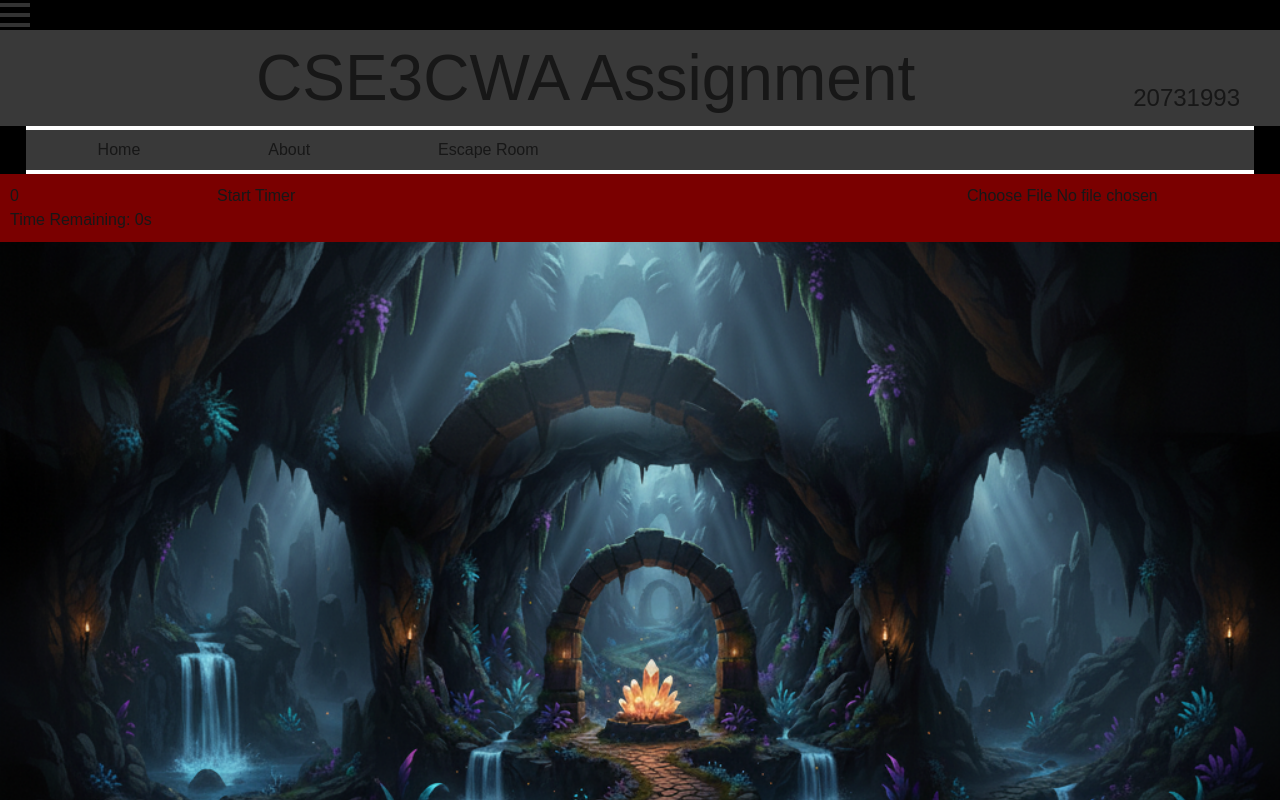
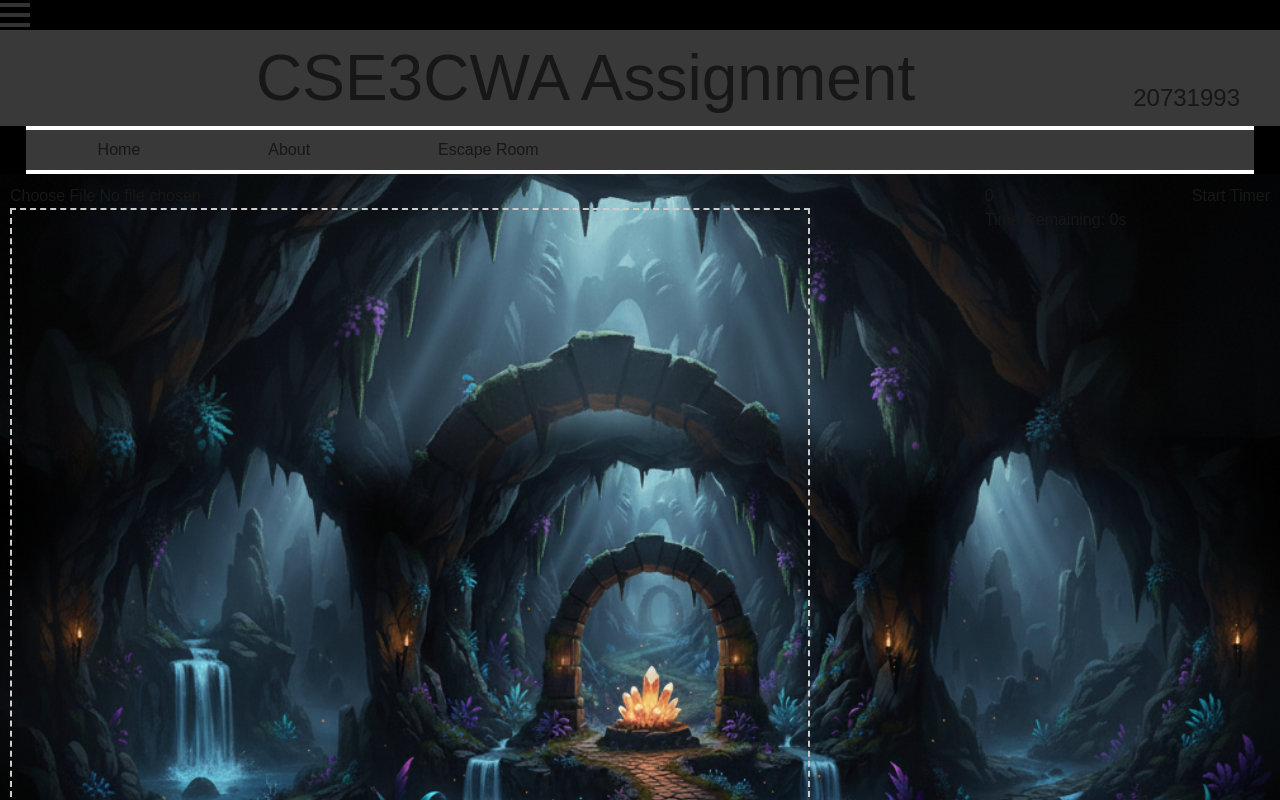
Before and after one commit to ZacharyVoceLTU/CWAAssignment2, a Next.js app in the folder frontend/: page /escaperoom in a window 1280 px wide. Shown: the top 800 px of the page. Built offline with nearby package versions, Linux system fonts and the light colour scheme.

Commit message:
drag and drop kinda works

```diff
--- a/frontend/app/escaperoom/page.module.css
+++ b/frontend/app/escaperoom/page.module.css
@@ -1,25 +1,33 @@
-/* app/escaperoom/page.module.css */
+/* page.module.css */
 
-.background_container {
+.escapeRoomContainer {
     position: relative;
-    padding-top: 61.62%; /* (631 / 1024) * 100 (imageHeight / imageWidth) * 100 */
     width: 100%;
+    height: 100vh;
 }
 
-.background {
+.backgroundLayer {
     position: absolute;
     top: 0;
     left: 0;
     width: 100%;
     height: 100%;
-
+    z-index: 1; /* Puts the background layer behind the UI layer */
     background-image: url('../../images/escapeRoomBackground.png');
     background-size: cover;
     background-position: center;
+    background-repeat: no-repeat;
+    pointer-events: none; /* Disables all mouse events for this layer */
+}
+
+.uiLayer {
+    position: relative;
+    z-index: 2;
+    width: 100%;
+    height: 100%;
 }
 
 .topContainer {
-    background-color: rgb(122, 0, 0);
     display: flex;
     justify-content: space-between;
     align-items: flex-start;
--- a/frontend/app/escaperoom/page.tsx
+++ b/frontend/app/escaperoom/page.tsx
@@ -1,3 +1,4 @@
+// app/escaperoom/page.tsx
 'use client'
 
 import Timer from '@/components/timer/timer'
@@ -5,14 +6,13 @@ import ImageUploader from '@/components/imageuploader/imageuploader'
 import styles from './page.module.css'
 
 export default function EscapeRoom() {
-
-
     return (
-        <div className={styles.background_container}>
-            <div className={styles.background}>
+        <div className={styles.escapeRoomContainer}>
+            <div className={styles.backgroundLayer}></div>
+            <div className={styles.uiLayer}>
                 <div className={styles.topContainer}>
+                    <ImageUploader/>
                     <Timer/>
-                    <ImageUploader/>
                 </div>
             </div>
         </div>
--- a/frontend/app/layout.tsx
+++ b/frontend/app/layout.tsx
@@ -7,6 +7,9 @@ import {useState} from 'react';
 import Header from '@/components/layout/header';
 import Footer from '@/components/layout/footer';
 import HamburgerMenu from "@/components/hamburgerMenu/hamburgerMenu";
+
+import { DndProvider } from "react-dnd";
+import { HTML5Backend } from "react-dnd-html5-backend";
 
 export default function RootLayout({children,}: Readonly<{children: React.ReactNode;}>) {
   const [theme, setTheme] = useState<string>("dark");
@@ -20,12 +23,14 @@ export default function RootLayout({children,}: Readonly<{children: React.ReactN
   return (
       <html lang="en">
         <body>
+          <DndProvider backend={HTML5Backend}>
             <div style={theme === "dark" ? {background: "black"} : theme === "light" ? {background: "white"} : {background: "purple"}}>
             <HamburgerMenu changeTheme={changeTheme}></HamburgerMenu>
             <Header theme={theme}></Header>
             {children}
             <Footer theme={theme}></Footer>
             </div>
+          </DndProvider>
         </body>
       </html>
   );
--- a/frontend/components/imageuploader/imageuploader.module.css
+++ b/frontend/components/imageuploader/imageuploader.module.css
@@ -16,7 +16,8 @@
     gap: 10px;
 }
 
-.clear_button {
+.clear_button,
+.apply_button {
     border: 1px solid #ccc;
     border-radius: 5px;
 }
@@ -37,3 +38,17 @@
 .uploader_controls {
     display: flex;
 }
+
+.applied_image_area {
+    position: relative;
+    border: 2px dashed #ccc;
+    min-height: 100vh;
+    min-width: 100vh;
+    display: block;
+}
+
+.applied_image {
+    max-width: 200px;
+    height: auto;
+    z-index: 10;
+}
--- a/frontend/components/imageuploader/imageuploader.tsx
+++ b/frontend/components/imageuploader/imageuploader.tsx
@@ -1,20 +1,22 @@
 'use client'
 
-import React, {useState, useRef, ChangeEvent} from 'react';
-import styles from '@/components/imageuploader/imageuploader.module.css'
+import React, { useState, useRef, ChangeEvent } from 'react';
+import styles from '@/components/imageuploader/imageuploader.module.css';
 
 interface AppliedImage {
     id: number;
     url: string;
+    x: number;
+    y: number;
 }
 
 const ImageUploader: React.FC = () => {
     const [selectedImage, setSelectedImage] = useState<string | null>(null);
     const [appliedImages, setAppliedImages] = useState<AppliedImage[]>([]);
     const fileInputRef = useRef<HTMLInputElement>(null);
+    const [draggingImageId, setDraggingImageId] = useState<number | null>(null);
 
     const handleImageChange = (e: ChangeEvent<HTMLInputElement>) => {
-        // Check if file was selected
         const file = e.target.files?.[0];
         if (file) {
             const imageUrl = URL.createObjectURL(file);
@@ -22,23 +24,52 @@ const ImageUploader: React.FC = () => {
         }
     };
 
+    const clearImage = () => {
+        setSelectedImage(null);
+        if (fileInputRef.current) {
+            fileInputRef.current.value = "";
+        }
+    };
+
     const applyImage = () => {
         if (selectedImage && appliedImages.length < 3) {
             const newImage: AppliedImage = {
-                id: Date.now(), // Unique ID
-                url: selectedImage
+                id: Date.now(),
+                url: selectedImage,
+                x: 0, // Initial position
+                y: 0, // Initial position
             };
             setAppliedImages([...appliedImages, newImage]);
             clearImage();
         }
     };
 
-    const clearImage = () => {
-        setSelectedImage(null);
+    // --- Native Drag-and-Drop Logic ---
+    const handleDragStart = (e: React.DragEvent<HTMLImageElement>, id: number) => {
+        e.dataTransfer.setData("text/plain", id.toString());
+        setDraggingImageId(id);
+    };
 
-        if (fileInputRef.current) {
-            fileInputRef.current.value = "";
-        }
+    const handleDragEnd = () => {
+        setDraggingImageId(null);
+    };
+
+    const handleDragOver = (e: React.DragEvent<HTMLDivElement>) => {
+        e.preventDefault();
+    };
+
+    const handleDrop = (e: React.DragEvent<HTMLDivElement>) => {
+        e.preventDefault();
+        const droppedId = Number(e.dataTransfer.getData("text/plain"));
+        const newX = e.clientX - e.currentTarget.getBoundingClientRect().left;
+        const newY = e.clientY - e.currentTarget.getBoundingClientRect().top;
+
+        setAppliedImages(prevImages =>
+            prevImages.map(image =>
+                image.id === droppedId ? { ...image, x: newX, y: newY } : image
+            )
+        );
+        setDraggingImageId(null);
     };
 
     return (
@@ -70,8 +101,40 @@ const ImageUploader: React.FC = () => {
                             className={styles.thumbnail_image}
                         />
                     </div>
+                    <button
+                        onClick={applyImage}
+                        className={styles.apply_button}
+                        disabled={appliedImages.length >= 3}
+                    >
+                        Apply Image
+                    </button>
                 </>
             )}
+
+            <div
+                className={styles.applied_image_area}
+                onDragOver={handleDragOver}
+                onDrop={handleDrop}
+            >
+                {appliedImages.map(image => (
+                    <img
+                        key={image.id}
+                        src={image.url}
+                        alt='Applied'
+                        className={styles.applied_image}
+                        style={{
+                            left: image.x,
+                            top: image.y,
+                            cursor: 'grab',
+                            position: 'absolute',
+                            display: 'block',
+                        }}
+                        draggable='true'
+                        onDragStart={(e) => handleDragStart(e, image.id)}
+                        onDragEnd={handleDragEnd}
+                    />
+                ))}
+            </div>
         </div>
     );
 };
```
Also changed, not shown: frontend/package.json (+8 -5 lines), 1 other file (tests, documents, lock files or other folders). Lines whose indentation alone changed are shown as unchanged.
